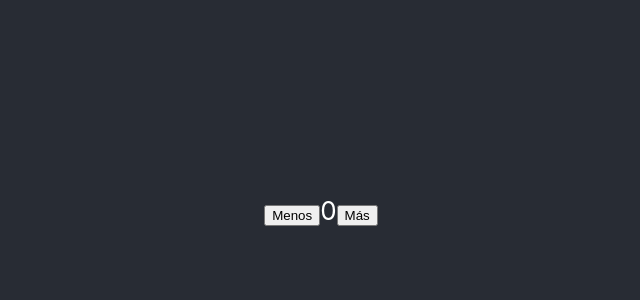
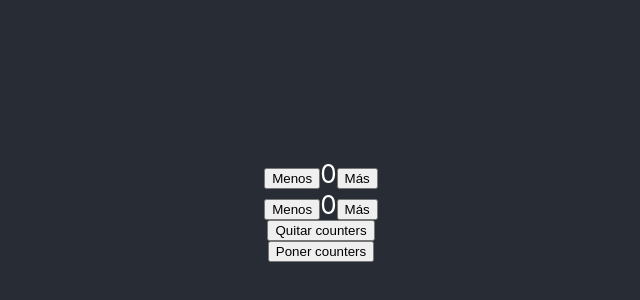
Before and after one commit to jbortweb/miapp, a React (Create React App) app: page / in a window 1280 px wide. Shown: the part 190-490 px from the top of the page, without its empty margins (319-959 px from the left). Built offline with nearby package versions, Linux system fonts and the light colour scheme.

Commit message:
Metodos de ciclo de vida

```diff
--- a/src/App.js
+++ b/src/App.js
@@ -1,6 +1,6 @@
 
 import './App.css';
-import React from 'react';
+import React, { useState } from 'react';
 import Person from './components/person.jsx'; //Importamos componentes
 import Counter from './components/counter.jsx';
 
@@ -83,11 +83,19 @@ function App() {
 function App() {
     const hola = <h2>Bienvenido al curso de React</h2>
     const saludo = persona => <h2>Hola {persona}</h2> //Funcion flecha
+    const [showCounters, setShowCounters] = useState(true);
+    const quitarCounter = () => setShowCounters(false);
+    const ponerCounter = () => setShowCounters(true);
   return (
     <div className="App">
       <header className="App-header">
+        {showCounters && <div>
         <Counter initialValue = {0} step = {2}/>
-
+        <Counter initialValue = {0} step = {5}/>
+        </div>
+        }
+        <button onClick={quitarCounter}>Quitar counters</button>
+        <button onClick={ponerCounter}>Poner counters</button>
       </header>
     </div>
   );
--- a/src/components/counter.jsx
+++ b/src/components/counter.jsx
@@ -1,6 +1,8 @@
-import React, {Component, useState} from 'react';
+import React, {Component, useState, useEffect} from 'react';
 
-/* class Counter extends Component {
+                //Componente de clase
+
+ /* class Counter extends Component {
     constructor(props) {
         super(props);
 
@@ -13,17 +15,32 @@ import React, {Component, useState} from 'react';
             count: this.props.initialValue
         };
     }
-    increment()
+
+                            //Metodos de ciclo de vida
+    componentDidMount(){
+        console.log('El componente se ha montado');   //Cuando arranca
+    }
+    componentDidUpdate(prevProps, prevState){       //Cuando hay cambios se actualiza, prevState te enseña el estado anterior
+        console.log('El counter vale: ' + this.state.count, prevState.count)
+    }
+    componentWillUnmount(){             //Detener y eliminar el complemento de la vista
+        console.log('El counter se ha detenido');
+    }
+                        //Hasta aqui
+
+
+    increment = () => {
         this.setState({ //Cambia el estado y actualiza
             count: this.state.count + this.props.step
         });
+    }
 
-    decrement()
+    decrement = () => {
         if(this.state.count >0){
         this.setState({
             count: this.state.count - this.props.step
         })
-    }
+    }}
 
      render() {
         return (<div className='counter'>
@@ -32,9 +49,12 @@ import React, {Component, useState} from 'react';
             <button onClick={() =>this.increment()}>Más</button>
             </div>)
     }
-} */
+}  */
 
-const Counter = props => {
+
+                //Componente funcional
+
+ const Counter = props => {
 
     const [count, setCounter] = useState(props.initialValue);
 
@@ -48,6 +68,17 @@ const Counter = props => {
         setCounter(count + props.step)
     }
 
+    useEffect(() => {
+        console.log('El componente se ha montado');
+        return ()=> { // Alternativa a componentWillUnmount
+            console.log('El counter se ha detenido');
+        }
+    },[]);  // ALternativa a componentDidMount para funcionales, se añade array al final
+
+    useEffect(() => {
+        console.log('El componente se ha actualizado: ' + count)
+    });   // Alternativa a componentDidUpdate
+
     return (<div className='counter'>
     <button onClick={decrement}>Menos</button>
     <span>{count}</span>
```
